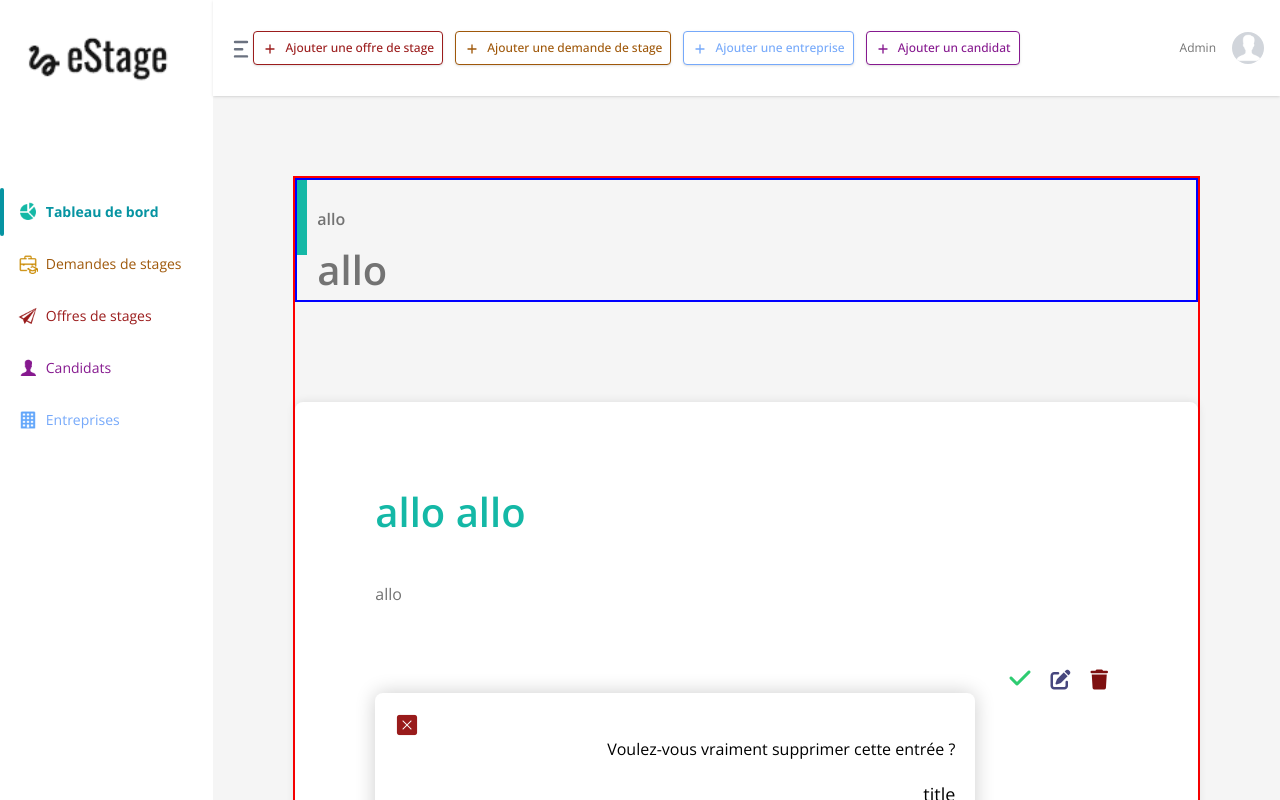
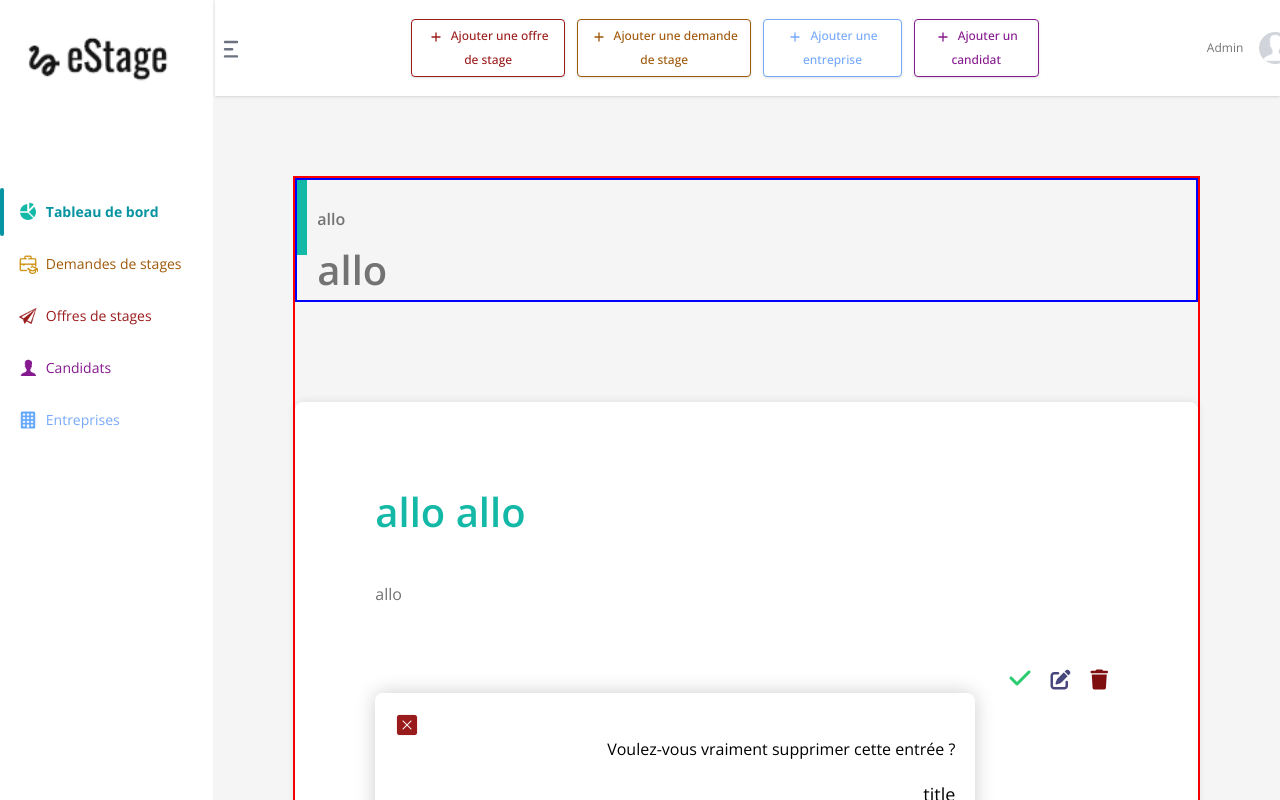
Before and after one commit to KarenPoulin/projet-synthese, a Vue app: page /app/demandesdestages in a window 1280 px wide. Shown: the top 800 px of the page. Built offline with nearby package versions, Linux system fonts and the light colour scheme.

Commit message:
quelques modifications au menu d'actions

```diff
--- a/src/components/menuActions.vue
+++ b/src/components/menuActions.vue
@@ -1,7 +1,8 @@
 <template>
-<nav class="flex items-center justify-between bg-white p-4 shadow">
+
+<nav class="flex items-center justify-between bg-white p-1 shadow ml-0.5 h-14">
   <!-- Icône Menu -->
-  <div>
+  <div class="sm:w-auto">
 
 <svg class="h-6 w-6 text-gray-500" viewBox="0 0 20 20" fill="none" xmlns="http://www.w3.org/2000/svg">
       <!-- Icône "bars-sort" -->
@@ -10,8 +11,9 @@
   </div>
 
   <!-- Boutons d'actions -->
-  <div class="flex-grow flex items-center space-x-3">
-    <!-- Bouton "Ajouter une offre de stage" -->
+  <div class="flex-grow flex items-center space-x-3 p-2 mx-40 ">
+
+<!-- Bouton "Ajouter une offre de stage" -->
     <button class="ripple inline-block rounded border border-red-800 bg-white px-2 py-1 text-center text-xs font-medium leading-6 text-red-800 shadow transition hover:bg-red-50 hover:shadow-lg focus:outline-none">
       <svg class="mr-1 inline-block h-4 w-4" fill="none" viewBox="0 0 24 24" stroke="currentColor">
         <path stroke-linecap="round" stroke-linejoin="round" stroke-width="2" d="M12 6v6m0 0v6m0-6h6m-6 0H6"></path>
@@ -54,13 +56,6 @@
 </nav>
 
 
-
-
-
-
-
-
-
 </template>
 
 <script setup>
--- a/src/components/sidebar.vue
+++ b/src/components/sidebar.vue
@@ -1,10 +1,10 @@
 <template>
-    <aside class=" bg-white min-h-full flex flex-col items-center pb-2 space-y-7">
+<aside class=" bg-white min-h-full flex flex-col items-center pb-2 space-y-7">
 
     <!-- Logo -->
 
         <div class="w-full flex justify-start items-start mt-0 mb-12">
-      <img src="../assets/img/logo.png" alt="Logo" class="h-30 w-full ">
+      <img src="../assets/img/logo.png" alt="Logo" class="h-30 w-full">
     </div>
 
 
@@ -16,12 +16,14 @@
 
 <!--Bouton Tableau de Bord-->
 <a href="/app/tableaudebord" class="w-full flex items-center gap-x-1.5 group select-none">
-    <div class="w-1 rounded-xl h-12 bg-transparent transition-colors duration-200 relative overflow-hidden">
-        <div class="absolute top-0 right-0 bg-teal-500 transition-all duration-300 group-hover:translate-y-0 translate-y-0" style="width: 0.75rem; height: 102%;"></div>
-    </div>
 
-    <div class="bg-white/10 text-white group-hover:bg-white/10 w-full group-active:scale-95 self-stretch pl-2 rounded flex items-center space-x-2 transition-all duration-200 dark:group-hover:text-white dark:hover:text-white text-sm">
-        <img src="../assets/icons/sidebar-danshboard-24.png" alt="Dashboard" class="h-5 w-5 fill-teal-500 dark:fill-gray-600 transition-colors duration-200" />
+<div class="w-1 rounded-xl h-12 bg-transparent transition-colors duration-200 relative overflow-hidden">
+<div class="absolute top-0 right-0 bg-teal-500 transition-all duration-300 group-hover:translate-y-0 translate-y-0 h-full w-3"></div>
+</div>
+
+
+<div class="bg-white/10 text-white group-hover:bg-white/10 w-full group-active:scale-95 self-stretch pl-2 rounded flex items-center space-x-2 transition-all duration-200 dark:group-hover:text-white dark:hover:text-white text-sm">
+<img src="../assets/icons/sidebar-danshboard-24.png" alt="Dashboard" class="h-5 w-5 fill-teal-500 dark:fill-gray-600 transition-colors duration-200" />
         <span class="font-QuicksandMedium font-bold text-teal-500">Tableau de bord</span>
     </div>
 </a>
```
